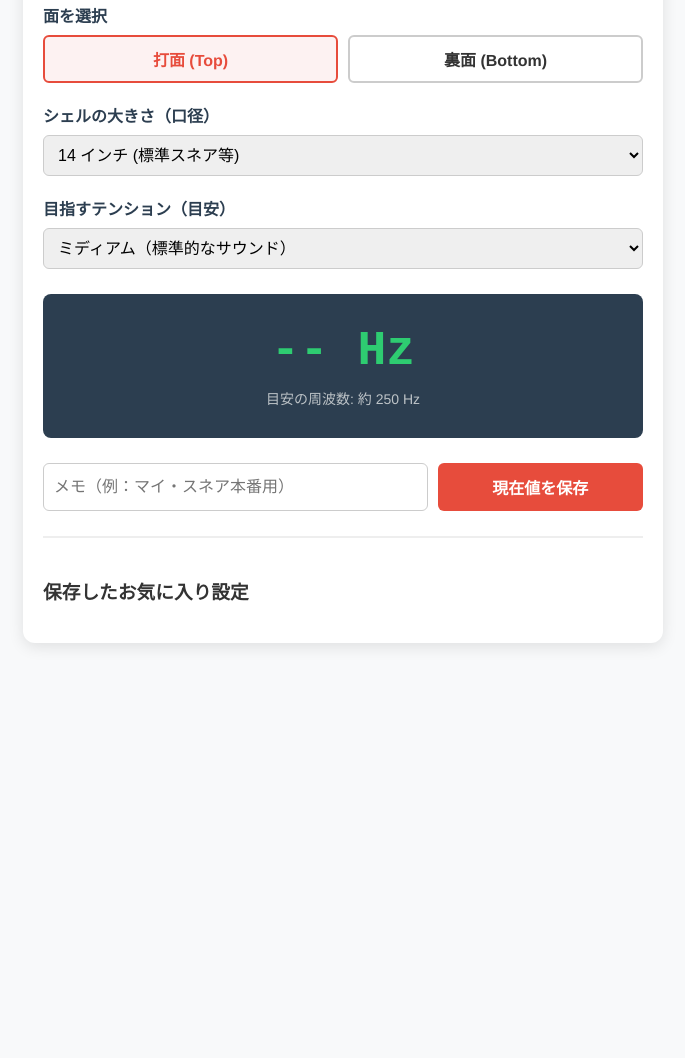
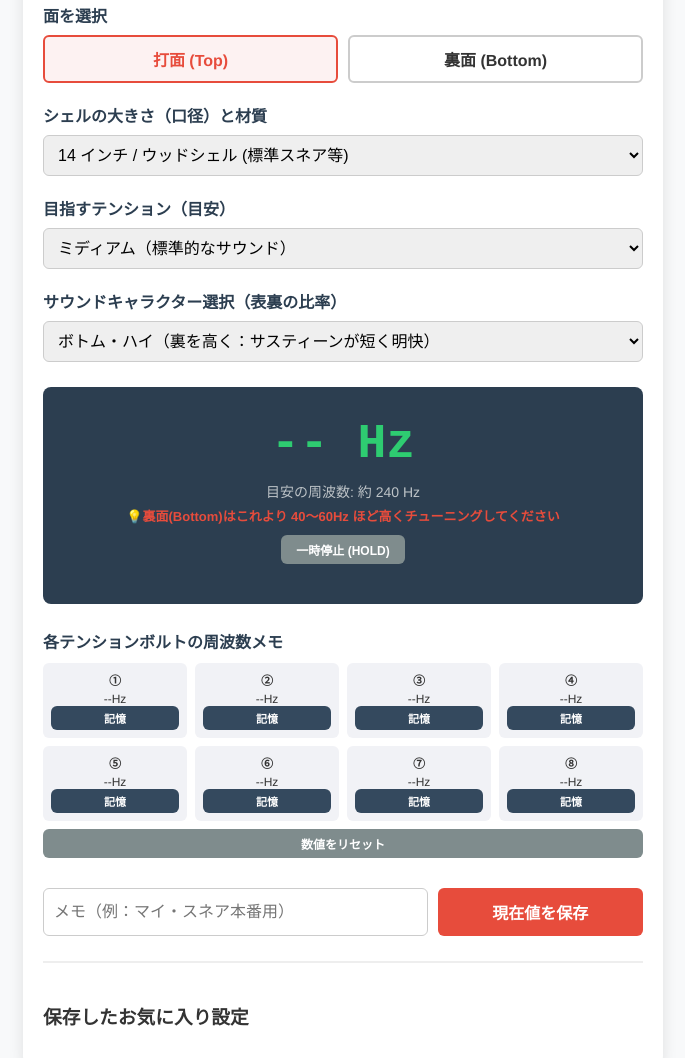
Before and after one commit to HKHR12/drum-tuning-test, a plain HTML site: page index.html in a window 1280 px wide. Shown: the part 271-1329 px from the top of the page, without its empty margins (297-982 px from the left). Before the commit the page ends 934 px from the top, so only its background shows below. Drawn offline with Linux system fonts and the light colour scheme.

Commit message:
Update index.html

```diff
--- a/index.html
+++ b/index.html
@@ -73,6 +73,7 @@
             padding: 30px 10px;
             border-radius: 8px;
             margin: 25px 0;
+            position: relative;
         }
         .frequency {
             font-size: 48px;
@@ -80,10 +81,19 @@
             font-family: monospace;
             color: #2ecc71;
         }
+        .frequency.hold {
+            color: #f1c40f; /* ホールド時は黄色に */
+        }
         .target-status {
             margin-top: 10px;
             font-size: 14px;
             color: #bdc3c7;
+        }
+        .ratio-hint {
+            margin-top: 5px;
+            font-size: 13px;
+            color: #e74c3c;
+            font-weight: bold;
         }
         button {
             width: 100%;
@@ -106,6 +116,31 @@
         }
         button.secondary:hover {
             background: #95a5a6;
+        }
+        /* ボルトメモ機能のスタイル */
+        .bolt-grid {
+            display: grid;
+            grid-template-columns: repeat(4, 11fr);
+            gap: 8px;
+            margin-top: 10px;
+        }
+        .bolt-box {
+            background: #f1f2f6;
+            padding: 8px;
+            border-radius: 6px;
+            text-align: center;
+            font-size: 12px;
+        }
+        .bolt-box span {
+            display: block;
+            font-weight: bold;
+            margin-bottom: 4px;
+        }
+        .bolt-btn {
+            padding: 4px;
+            font-size: 11px;
+            background: #34495e;
+            margin: 0;
         }
         /* お気に入りリスト */
         .favorite-list {
@@ -163,13 +198,14 @@
     </div>
 
     <div class="setting-group">
-        <label>シェルの大きさ（口径）</label>
-        <select id="size-select">
-            <option value="14">14 インチ (標準スネア等)</option>
-            <option value="10">10 インチ (ハイタム)</option>
-            <option value="12">12 インチ (ロータム)</option>
-            <option value="16">16 インチ (フロアタム)</option>
-            <option value="22">22 インチ (標準バスドラ)</option>
+        <label>シェルの大きさ（口径）と材質</label>
+        <select id="size-select" onchange="updateTargetPitch()">
+            <option value="14-wood">14 インチ / ウッドシェル (標準スネア等)</option>
+            <option value="14-metal">14 インチ / メタルシェル (ブラス・スチール等)</option>
+            <option value="10-wood">10 インチ / ウッドシェル (ハイタム)</option>
+            <option value="12-wood">12 インチ / ウッドシェル (ロータム)</option>
+            <option value="16-wood">16 インチ / ウッドシェル (フロアタム)</option>
+            <option value="22-wood">22 インチ / ウッドシェル (標準バスドラ)</option>
         </select>
     </div>
 
@@ -182,9 +218,35 @@
         </select>
     </div>
 
+    <div class="setting-group">
+        <label>サウンドキャラクター選択（表裏の比率）</label>
+        <select id="ratio-select" onchange="updateTargetPitch()">
+            <option value="equal">イコール（表裏を同じピッチに：素直な響き）</option>
+            <option value="bottom-high" selected>ボトム・ハイ（裏を高く：サスティーンが短く明快）</option>
+            <option value="bottom-low">ボトム・ロー（裏を低く：図太くピッチが下がる余韻）</option>
+        </select>
+    </div>
+
     <div class="tuner-display">
         <div id="hz-display" class="frequency">-- Hz</div>
         <div id="target-hint" class="target-status">目安の周波数: -- Hz</div>
+        <div id="ratio-hint" class="ratio-hint"></div>
+        <button id="hold-btn" class="secondary" onclick="toggleHold()" style="width: auto; padding: 6px 15px; font-size: 12px; margin-top: 10px;">一時停止 (HOLD)</button>
+    </div>
+
+    <div class="setting-group">
+        <label>各テンションボルトの周波数メモ</label>
+        <div class="bolt-grid">
+            <div class="bolt-box"><span>①</span><div id="bolt-1">--Hz</div><button class="bolt-btn" onclick="memoBolt(1)">記憶</button></div>
+            <div class="bolt-box"><span>②</span><div id="bolt-2">--Hz</div><button class="bolt-btn" onclick="memoBolt(2)">記憶</button></div>
+            <div class="bolt-box"><span>③</span><div id="bolt-3">--Hz</div><button class="bolt-btn" onclick="memoBolt(3)">記憶</button></div>
+            <div class="bolt-box"><span>④</span><div id="bolt-4">--Hz</div><button class="bolt-btn" onclick="memoBolt(4)">記憶</button></div>
+            <div class="bolt-box"><span>⑤</span><div id="bolt-5">--Hz</div><button class="bolt-btn" onclick="memoBolt(5)">記憶</button></div>
+            <div class="bolt-box"><span>⑥</span><div id="bolt-6">--Hz</div><button class="bolt-btn" onclick="memoBolt(6)">記憶</button></div>
+            <div class="bolt-box"><span>⑦</span><div id="bolt-7">--Hz</div><button class="bolt-btn" onclick="memoBolt(7)">記憶</button></div>
+            <div class="bolt-box"><span>⑧</span><div id="bolt-8">--Hz</div><button class="bolt-btn" onclick="memoBolt(8)">記憶</button></div>
+        </div>
+        <button class="secondary" onclick="resetBolts()" style="padding: 6px; font-size: 12px; margin-top: 8px;">数値をリセット</button>
     </div>
 
     <div class="setting-group" style="display: flex; gap: 10px; margin-bottom: 10px;">
@@ -206,12 +268,13 @@
     let audioContext = null;
     let analyser = null;
     let dataArray = null;
+    let isHold = false; // ホールド状態フラグ
 
-    // パーツ、ピッチ、面に応じた「目安の周波数(Hz)」のマスターデータ（数値は一般的な一例です）
+    // 基本ピッチのマスターデータ（材質による響きの違いを考慮して拡張）
     const targetMaster = {
-        snare:  { top: { low: 180, medium: 250, high: 300 }, bottom: { low: 300, medium: 350, high: 400 } },
+        snare:  { top: { low: 180, medium: 240, high: 290 }, bottom: { low: 300, medium: 340, high: 380 } },
         tom:    { top: { low: 100, medium: 140, high: 180 }, bottom: { low: 110, medium: 150, high: 190 } },
-        bass:   { top: { low: 50,  medium: 70,  high: 90 },  bottom: { low: 55,  medium: 75,  high: 95 } }
+        bass:   { top: { low: 52,  medium: 68,  high: 85 },  bottom: { low: 58,  medium: 74,  high: 90 } }
     };
 
     // 面（打面・裏面）の切り替え処理
@@ -222,18 +285,74 @@
         updateTargetPitch();
     }
 
-    // 選択された条件から目安のHzを計算して表示に反映
+    // 【追加機能1】 ホールド機能の切り替え
+    function toggleHold() {
+        isHold = !isHold;
+        const btn = document.getElementById('hold-btn');
+        const hzDisplay = document.getElementById('hz-display');
+        if (isHold) {
+            btn.innerText = "再開 (RESUME)";
+            btn.style.background = "#f1c40f";
+            hzDisplay.classList.add('hold');
+        } else {
+            btn.innerText = "一時停止 (HOLD)";
+            btn.style.background = "#7f8c8d";
+            hzDisplay.classList.remove('hold');
+        }
+    }
+
+    // 【追加機能2】 各ボルトの数値を記憶する
+    function memoBolt(num) {
+        if (currentHz === 0) {
+            alert('まだ音を検知していません。');
+            return;
+        }
+        document.getElementById(`bolt-${num}`).innerText = `${currentHz}Hz`;
+    }
+
+    // ボルト数値のリセット
+    function resetBolts() {
+        for(let i=1; i<=8; i++) {
+            document.getElementById(`bolt-${i}`).innerText = '--Hz';
+        }
+    }
+
+    // 【追加機能3連動】 選択された条件から目安のHzを計算し、比率ナビを提示
     function updateTargetPitch() {
         const part = document.getElementById('part-select').value;
         const pitch = document.getElementById('pitch-select').value;
+        const sizeMaterial = document.getElementById('size-select').value;
+        const ratioSetting = document.getElementById('ratio-select').value;
 
-        const targetHz = targetMaster[part][selectedSide][pitch];
-        document.getElementById('target-hint').innerText = `目安の周波数: 約 ${targetHz} Hz`;
+        // ベースの目安を取得
+        let baseHz = targetMaster[part][selectedSide][pitch];
+
+        // 材質による微調整（メタルシェルは少し高音の倍音が出やすいため、目安を数Hz高めに設定する例）
+        if (sizeMaterial.includes('metal')) {
+            baseHz = Math.round(baseHz * 1.05);
+        }
+
+        // 表裏比率に応じたアドバイス文の生成
+        let ratioAdvice = "";
+        if (part === 'snare' || part === 'tom') {
+            if (ratioSetting === 'bottom-high') {
+                ratioAdvice = selectedSide === 'top' ? "💡裏面(Bottom)はこれより 40〜60Hz ほど高くチューニングしてください" : "💡打面(Top)はこれより 40〜60Hz ほど低くチューニングしてください";
+            } else if (ratioSetting === 'bottom-low') {
+                ratioAdvice = selectedSide === 'top' ? "💡裏面(Bottom)はこれより 20〜30Hz ほど低くチューニングしてください" : "💡打面(Top)はこれより 20〜30Hz ほど高くチューニングしてください";
+            } else {
+                ratioAdvice = "💡表裏を同じHzに揃えると、最も素直で長いサスティーンが得られます";
+            }
+        } else {
+            ratioAdvice = "バスドラムはミュート量（中の毛布など）でもピッチ感が大きく変わります";
+        }
+
+        document.getElementById('target-hint').innerText = `目安の周波数: 約 ${baseHz} Hz`;
+        document.getElementById('ratio-hint').innerText = ratioAdvice;
     }
 
-    // マイク音声を解析して周波数を取得する処理（簡易オートコリレーション法）
+    // マイク音声を解析して周波数を取得する処理
     async function initAudio() {
-        if (audioContext) return; // 既に起動してたら何もしない
+        if (audioContext) return;
 
         try {
             const stream = await navigator.mediaDevices.getUserMedia({ audio: true });
@@ -245,7 +364,7 @@
             source.connect(analyser);
 
             dataArray = new Float32Array(analyser.fftSize);
-            document.getElementById('start-tuner-btn').style.display = 'none'; // 起動したらボタンを隠す
+            document.getElementById('start-tuner-btn').style.display = 'none';
 
             updatePitchLoop();
         } catch (err) {
@@ -254,15 +373,14 @@
         }
     }
 
-    // リアルタイムで音声をループ解析する関数
     function updatePitchLoop() {
         requestAnimationFrame(updatePitchLoop);
+        if (isHold) return; // ホールド中は解析結果の画面更新をストップ
+
         analyser.getFloatTimeDomainData(dataArray);
-
-        // 自己相関法による簡易ピッチ検出
         const freq = autoCorrelate(dataArray, audioContext.sampleRate);
 
-        if (freq !== -1 && freq > 30 && freq < 1000) { // ドラムの現実的な周波数帯に絞る
+        if (freq !== -1 && freq > 30 && freq < 1000) {
             currentHz = Math.round(freq);
             document.getElementById('hz-display').innerText = `${currentHz} Hz`;
         }
@@ -278,7 +396,7 @@
             rms += val * val;
         }
         rms = Math.sqrt(rms / SIZE);
-        if (rms < 0.01) return -1; // 音が小さすぎる場合は無視
+        if (rms < 0.01) return -1;
 
         let r1 = 0, r2 = SIZE - 1, thres = 0.2;
         for (let i = 0; i < SIZE / 2; i++) {
@@ -317,7 +435,7 @@
         return sampleRate / T0;
     }
 
-    // お気に入り保存機能（ブラウザのLocalStorageを使用）
+    // お気に入り保存機能
     function saveFavorite() {
         if (currentHz === 0) {
             alert('まだ音を検知していないか、周波数が表示されていません。');
@@ -325,24 +443,23 @@
         }
 
         const partText = document.getElementById('part-select').options[document.getElementById('part-select').selectedIndex].text;
-        const sizeText = document.getElementById('size-select').value;
+        const sizeText = document.getElementById('size-select').options[document.getElementById('size-select').selectedIndex].text.split(' (')[0];
         const sideText = selectedSide === 'top' ? '打面' : '裏面';
         const memo = document.getElementById('fav-memo').value || 'マイ設定';
 
         const favItem = {
             id: Date.now(),
-            text: `[${partText} ${sizeText}" ${sideText}] ${currentHz}Hz - ${memo}`
+            text: `[${partText} / ${sizeText} / ${sideText}] ${currentHz}Hz - ${memo}`
         };
 
         let favorites = JSON.parse(localStorage.getItem('drum_favorites')) || [];
         favorites.push(favItem);
         localStorage.setItem('drum_favorites', JSON.stringify(favorites));
 
-        document.getElementById('fav-memo').value = ''; // 入力欄リセット
+        document.getElementById('fav-memo').value = '';
         renderFavorites();
     }
 
-    // お気に入りリストの描画
     function renderFavorites() {
         const container = document.getElementById('fav-container');
         container.innerHTML = '';
@@ -359,7 +476,6 @@
         });
     }
 
-    // お気に入り削除
     function deleteFavorite(id) {
         let favorites = JSON.parse(localStorage.getItem('drum_favorites')) || [];
         favorites = favorites.filter(item => item.id !== id);
@@ -367,7 +483,6 @@
         renderFavorites();
     }
 
-    // 初期化表示
     window.onload = () => {
         updateTargetPitch();
         renderFavorites();
```
